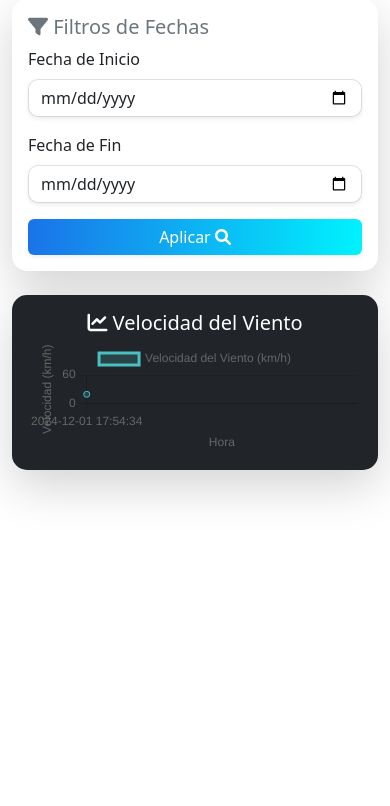
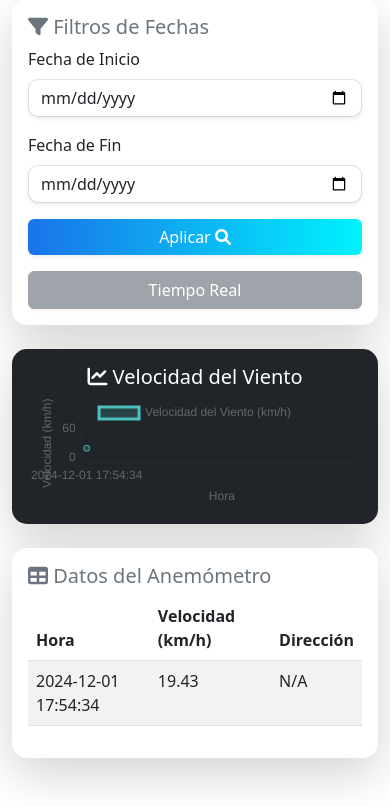
Before and after one commit to slopez1023/PROYECTO_FINAL-2024-II, a Flask app: page / in a window 390 px wide. Shown: the part 217-1023 px from the top of the page. Before the commit the page ends 716 px from the top, so only its background shows below. Run offline with Flask 3, Linux system fonts and the light colour scheme.

Commit message:
FINAL DESIGN COMMIT

```diff
--- a/templates/index.html
+++ b/templates/index.html
@@ -18,7 +18,6 @@
     <script src="https://cdn.jsdelivr.net/npm/chart.js"></script>
 </head>
 <body>
-<!-- Fondo animado -->
 <div class="bg-animated">
     <div class="container py-5">
         <!-- Título Principal -->
@@ -33,11 +32,11 @@
                     <i class="fa-solid fa-filter"></i> Filtros de Fechas
                 </h5>
                 <form id="filtro-form" class="row g-3">
-                    <div class="col-md-5">
+                    <div class="col-md-4">
                         <label for="inicio" class="form-label">Fecha de Inicio</label>
                         <input type="date" id="inicio" class="form-control shadow-sm">
                     </div>
-                    <div class="col-md-5">
+                    <div class="col-md-4">
                         <label for="fin" class="form-label">Fecha de Fin</label>
                         <input type="date" id="fin" class="form-control shadow-sm">
                     </div>
@@ -46,17 +45,43 @@
                             Aplicar <i class="fa-solid fa-search"></i>
                         </button>
                     </div>
+                    <div class="col-md-2 d-flex align-items-end">
+                        <button type="button" id="mostrar-tiempo-real" class="btn btn-secondary w-100 shadow-sm">
+                            Tiempo Real
+                        </button>
+                    </div>
                 </form>
             </div>
         </div>
 
         <!-- Gráfico -->
-        <div class="card shadow-lg border-0 bg-dark text-light animate-card">
+        <div class="card shadow-lg border-0 bg-dark text-light animate-card mb-4">
             <div class="card-body">
                 <h5 class="card-title text-center text-white">
                     <i class="fa-solid fa-chart-line"></i> Velocidad del Viento
                 </h5>
                 <canvas id="grafico" height="100"></canvas>
+            </div>
+        </div>
+
+        <!-- Tabla de Datos -->
+        <div class="card shadow-lg border-0">
+            <div class="card-body">
+                <h5 class="card-title text-secondary">
+                    <i class="fa-solid fa-table"></i> Datos del Anemómetro
+                </h5>
+                <table class="table table-striped table-hover">
+                    <thead>
+                    <tr>
+                        <th scope="col">Hora</th>
+                        <th scope="col">Velocidad (km/h)</th>
+                        <th scope="col">Dirección</th>
+                    </tr>
+                    </thead>
+                    <tbody id="tabla-datos">
+                    <!-- Los datos dinámicos se insertarán aquí -->
+                    </tbody>
+                </table>
             </div>
         </div>
 
@@ -68,6 +93,9 @@
 </div>
 
 <script>
+    let intervaloTiempoReal; // Almacena el intervalo de actualización
+    let modoHistorico = false; // Indica si estamos en modo histórico
+
     const ctx = document.getElementById('grafico').getContext('2d');
     const chart = new Chart(ctx, {
         type: 'line',
@@ -97,9 +125,23 @@
             if (!response.ok) throw new Error("Error en la respuesta del servidor");
             const data = await response.json();
 
+            // Actualizar Gráfico
             chart.data.labels = data.map(d => d.hora);
             chart.data.datasets[0].data = data.map(d => d.velocidad);
             chart.update();
+
+            // Actualizar Tabla
+            const tabla = document.getElementById('tabla-datos');
+            tabla.innerHTML = ''; // Limpiar tabla
+            data.forEach(d => {
+                const fila = `
+                    <tr>
+                        <td>${d.hora}</td>
+                        <td>${d.velocidad}</td>
+                        <td>${d.direccion || 'N/A'}</td>
+                    </tr>`;
+                tabla.innerHTML += fila;
+            });
 
             document.getElementById("error").style.display = "none";
         } catch (error) {
@@ -108,19 +150,45 @@
         }
     }
 
-    setInterval(() => actualizarDatos('/api/data'), 5000);
+    // Modo Tiempo Real
+    function iniciarTiempoReal() {
+        modoHistorico = false;
+        intervaloTiempoReal = setInterval(() => actualizarDatos('/api/data'), 5000);
+        actualizarDatos('/api/data');
+        document.getElementById('mostrar-tiempo-real').disabled = true; // Deshabilitar botón
+    }
 
+    // Detener Tiempo Real
+    function detenerTiempoReal() {
+        clearInterval(intervaloTiempoReal);
+        intervaloTiempoReal = null;
+        document.getElementById('mostrar-tiempo-real').disabled = false;
+    }
+
+    // Aplicar Filtros (Modo Histórico)
     document.getElementById('aplicar-filtro').addEventListener('click', () => {
         const inicio = document.getElementById('inicio').value;
         const fin = document.getElementById('fin').value;
-        let url = '/api/data/filtrar';
-        if (inicio || fin) {
-            url += `?inicio=${inicio}&fin=${fin}`;
+
+        if (!inicio || !fin) {
+            alert("Seleccione ambas fechas para aplicar el filtro.");
+            return;
         }
+
+        const url = `/api/data/filtrar?inicio=${inicio}&fin=${fin}`;
+        detenerTiempoReal();
+        modoHistorico = true;
         actualizarDatos(url);
     });
 
-    actualizarDatos('/api/data');
+    // Botón para Mostrar Tiempo Real
+    document.getElementById('mostrar-tiempo-real').addEventListener('click', () => {
+        if (!modoHistorico) return;
+        iniciarTiempoReal();
+    });
+
+    // Inicia en modo tiempo real por defecto
+    iniciarTiempoReal();
 </script>
 
 <!-- Bootstrap Bundle JS -->
```
